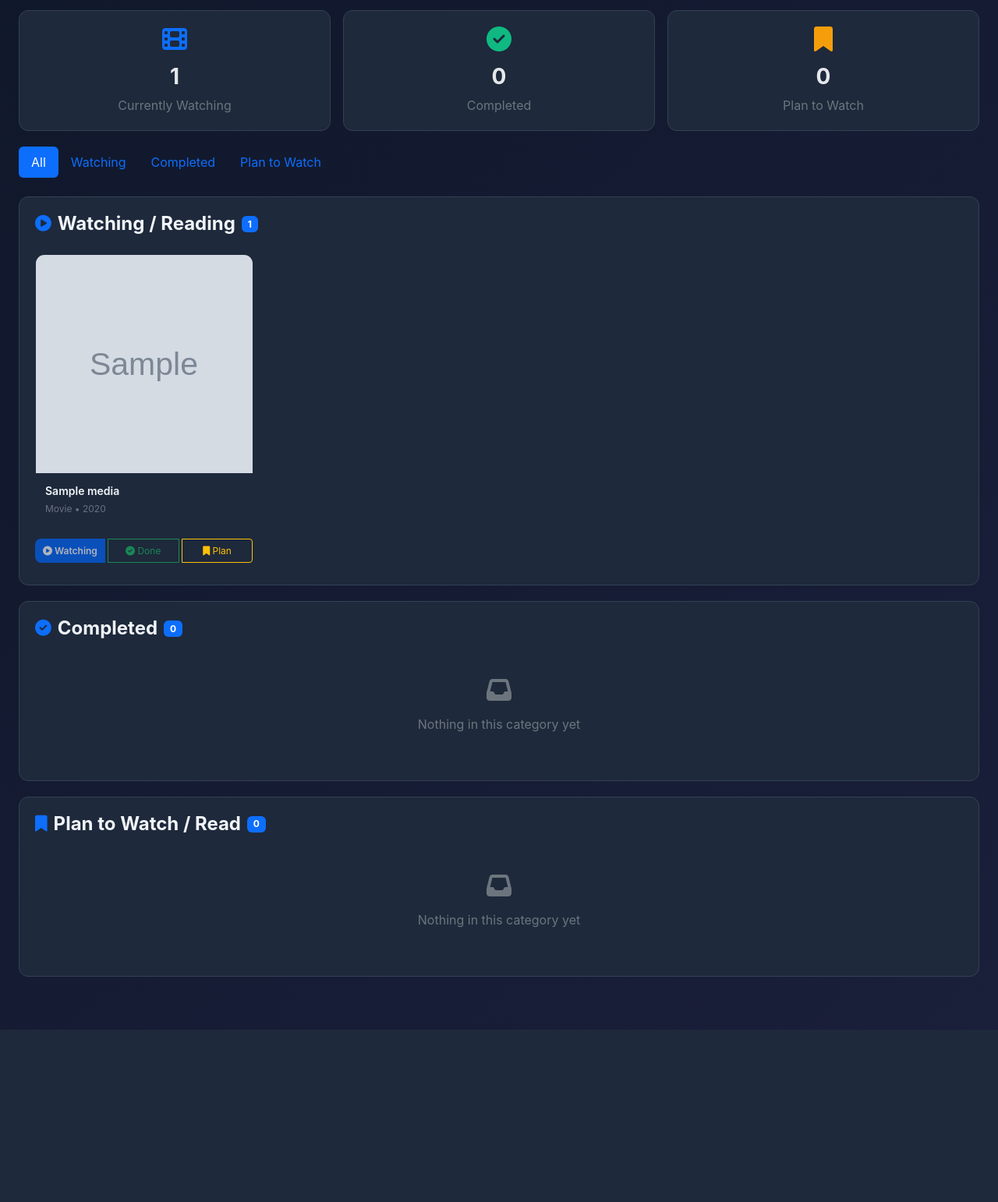
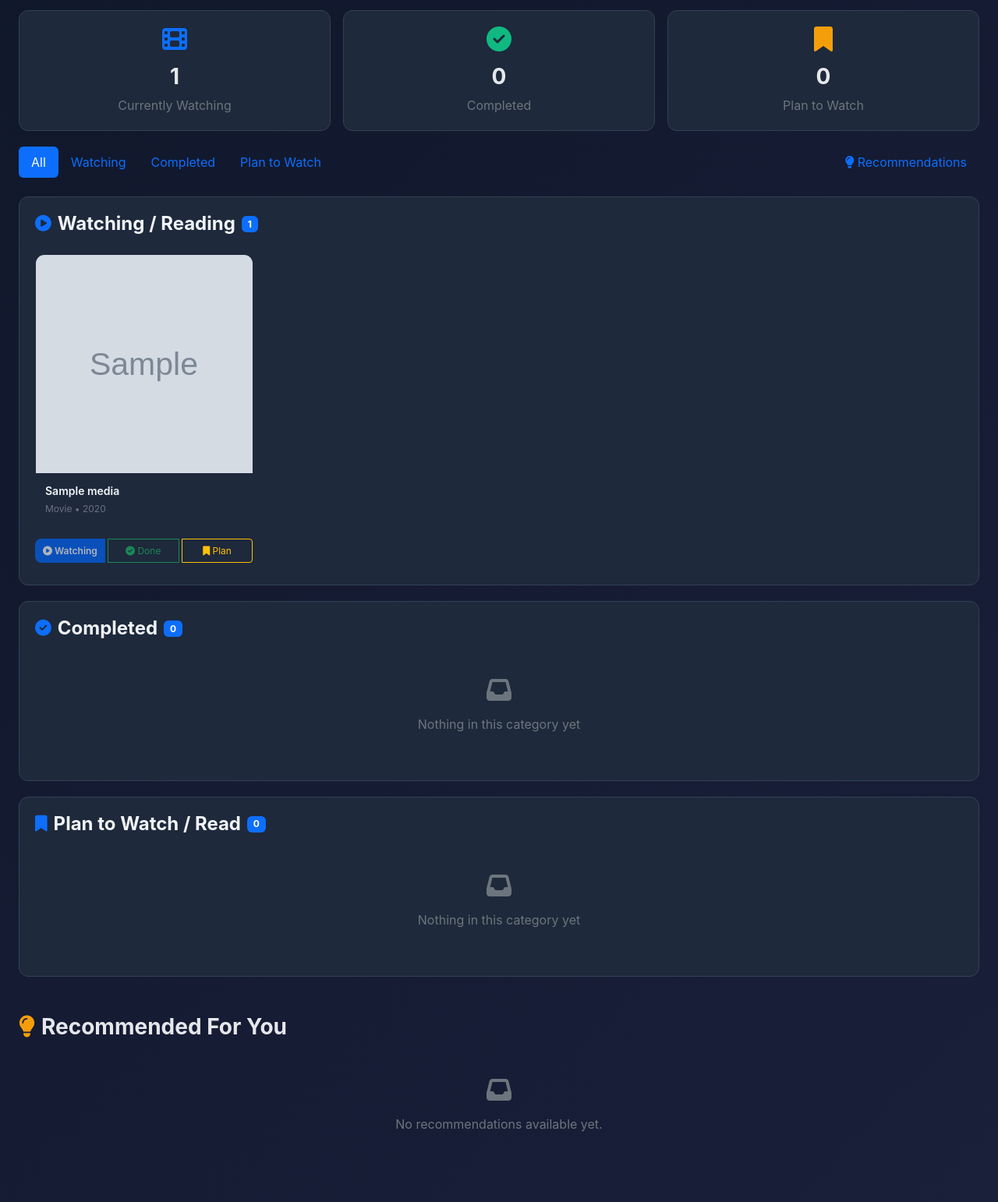
Before and after one commit to Pronoobcodes/Entertainment-Tracker, a Django app: page /users/profile/ in a window 1280 px wide. Shown: the part 290-1832 px from the top of the page at 78% size. Before the commit the page ends 1611 px from the top, so only its background shows below. Run offline with Django 5.2, Linux system fonts and the light colour scheme; a user stored in the database is signed in; tables that the repository leaves empty hold one stand-in row (values such as "Sample post"); grey boxes marked "Sample" are stand-in pictures.

Commit message:
recommendation system

```diff
--- a/static/styles/main.css
+++ b/static/styles/main.css
@@ -425,10 +425,52 @@ body {
     color: #10b981 !important;
 }
 
-/* Auth Form */
-    max-width: 420px;
-    margin: 80px auto;
-    background: #020617;
-    border-radius: 16px;
-    padding: 32px;
+/* Recommendations Section */
+.recommendations-grid {
+    display: grid;
+    grid-template-columns: repeat(auto-fill, minmax(180px, 1fr));
+    gap: 1.5rem;
+    margin-top: 2rem;
 }
+
+.rec-card {
+    overflow: hidden;
+    transition: transform 0.2s, box-shadow 0.2s;
+    background-color: var(--card-bg);
+    border: 1px solid var(--border-color);
+    border-radius: 12px;
+}
+
+.rec-card:hover {
+    transform: translateY(-5px);
+    box-shadow: 0 4px 12px rgba(0, 0, 0, 0.15);
+}
+
+.rec-link {
+    text-decoration: none;
+    color: inherit;
+    display: block;
+}
+
+.rec-card img {
+    width: 100%;
+    height: auto;
+    object-fit: cover;
+}
+
+.because-of {
+    font-size: 0.85rem;
+    margin-top: 0.5rem;
+    padding: 0 0.75rem;
+}
+
+.score {
+    display: inline-block;
+    margin-top: 0.5rem;
+    margin-left: 0.75rem;
+}
+
+.rec-card .card-title {
+    padding: 0 0.75rem;
+    font-size: 1rem;
+}
--- a/users/templates/users/profile.html
+++ b/users/templates/users/profile.html
@@ -64,6 +64,11 @@
             </li>
             <li class="nav-item">
                 <a class="nav-link {% if current_filter == 'plan' %}active{% endif %}" href="?status=plan">Plan to Watch</a>
+            </li>
+            <li class="nav-item ms-auto">
+                <a class="nav-link" href="{% url 'recommendations' %}">
+                    <i class="fas fa-lightbulb me-1"></i>Recommendations
+                </a>
             </li>
         </ul>
     </div>
@@ -189,6 +194,53 @@
 
     {% endfor %}
 
+    <!-- Recommendations Section -->
+    <div class="recommendations-section mt-5">
+        <h3 class="mb-4 fw-bold">
+            <i class="fas fa-lightbulb me-2 text-warning"></i>Recommended For You
+        </h3>
+
+        {% if empty_reason %}
+            <p class="text-muted mt-4">{{ empty_reason }}</p>
+        {% else %}
+            {% if recommendations %}
+                <div class="recommendations-grid">
+                    {% for rec in recommendations %}
+                    <div class="rec-card card">
+                        <a href="
+                            {% if rec.source == 'tmdb' %}
+                                {% url 'tmdb_detail' media_type=rec.media_type external_id=rec.external_id %}
+                            {% else %}
+                                {% url 'detail' source=rec.source external_id=rec.external_id %}
+                            {% endif %}
+                        " class="rec-link">
+                            {% if rec.poster %}
+                                <img src="{{ rec.poster }}" alt="{{ rec.title }}" class="card-img-top">
+                            {% else %}
+                                <div class="card-img-top bg-secondary d-flex align-items-center justify-content-center" style="height: 300px;">
+                                    <i class="fas fa-image text-white"></i>
+                                </div>
+                            {% endif %}
+                            <h5 class="card-title mt-2">{{ rec.title }}</h5>
+                        </a>
+
+                        <p class="because-of text-muted small">Because you completed <em>{{ rec.because_of }}</em></p>
+
+                        {% if rec.score %}
+                            <span class="score badge bg-warning text-dark">⭐ {{ rec.score|floatformat:1 }}</span>
+                        {% endif %}
+                    </div>
+                    {% endfor %}
+                </div>
+            {% else %}
+                <div class="text-center py-4">
+                    <i class="fas fa-inbox text-secondary mb-3" style="font-size: 2rem;"></i>
+                    <p class="text-secondary">No recommendations available yet.</p>
+                </div>
+            {% endif %}
+        {% endif %}
+    </div>
+
     <!-- Stats -->
 
 </div>
--- a/users/urls.py
+++ b/users/urls.py
@@ -9,4 +9,5 @@ urlpatterns = [
     path('profile/', views.profile, name='profile'),
     path('update_user/', views.update_user, name='update_user'),
     path('change_password/', views.change_password, name='change_password'),
+    path("recommendations/", views.recommendations_view, name="recommendations"),
 ]
--- a/users/views.py
+++ b/users/views.py
@@ -7,6 +7,7 @@ from django.conf import settings
 from urllib.parse import urlparse
 from .forms import CustomRegistrationForm, ChangePasswordForm
 from main.models import UserMedia
+from main.services.recommendations import get_recommendations_for_media
 
 
 def register(request):
@@ -131,3 +132,73 @@ def profile(request):
         "current_filter": status_filter,
         "all_items": all_items,
     })
+
+
+@login_required(login_url="login")
+def profile(request):
+    status_filter = request.GET.get('status')
+    user_media = UserMedia.objects.filter(user=request.user).select_related('media')
+
+    watching = [m for m in user_media if m.status == 'watching']
+    completed = [m for m in user_media if m.status == 'completed']
+    plan = [m for m in user_media if m.status == 'plan']
+
+    all_sections = [
+        {"key": "watching", "title": "Watching / Reading", "items": watching, "icon": "play-circle"},
+        {"key": "completed", "title": "Completed", "items": completed, "icon": "check-circle"},
+        {"key": "plan", "title": "Plan to Watch / Read", "items": plan, "icon": "bookmark"},
+    ]
+
+    if status_filter in ['watching', 'completed', 'plan']:
+        sections = [s for s in all_sections if s['key'] == status_filter]
+    else:
+        sections = all_sections
+
+    return render(request, "users/profile.html", {
+        "sections": sections,
+        "watching": watching,
+        "completed": completed,
+        "plan": plan,
+        "current_filter": status_filter,
+    })
+
+
+@login_required(login_url="login")
+def recommendations_view(request,):
+    completed = (
+        UserMedia.objects.filter(user=request.user, status="completed")
+        .select_related("media").order_by("-updated_at")
+    )
+
+    if not completed.exists():
+        return render(request, "main/recommendations.html", {
+            "recommendations": [],
+            "empty_reason": "Complete something first to get personalized recommendations!"
+        })
+
+    tracked_media = set(UserMedia.objects.filter(user=request.user).values_list("media_id", flat=True))
+
+    seen_external_ids = set()
+    recommendations = []
+
+    for user_media in completed:
+        media = user_media.media
+        recs = get_recommendations_for_media(
+            source=media.source,
+            external_id=media.external_id,
+            media_type=media.media_type,
+        )
+
+        for rec in recs:
+            ext_id = rec["external_id"]
+
+            if ext_id in tracked_media or ext_id in seen_external_ids:
+                continue
+
+            seen_external_ids.add(ext_id)
+            rec["because_of"] = media.title
+            recommendations.append(rec)
+
+    recommendations.sort(key=lambda x: x.get("score") or 0, reverse=True)
+
+    return render(request, "main/recommendations.html", {"recommendations": recommendations[:20], "empty_reason": None})
```
Also changed, not shown: main/views.py (+1 -29 lines).
